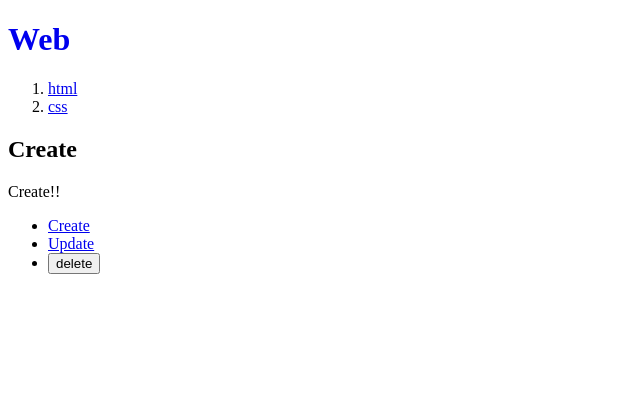
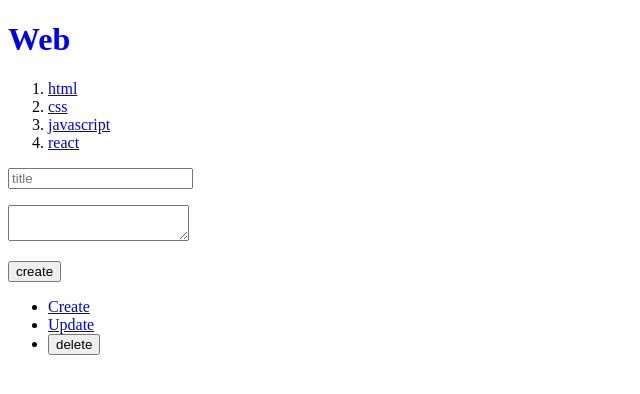
Before and after one commit to yookeunbyul/nextjs-study, a Next.js app: page /create in a window 1280 px wide. Shown: the top 394 px of the page, without its empty margins (0-640 px from the left). Built offline with nearby package versions, Linux system fonts and the light colour scheme; data requests are answered from the project's data file.

Commit message:
✨ Feat: 새로운 글을 post로 작성

```diff
--- a/db.json
+++ b/db.json
@@ -1,6 +1,24 @@
 {
   "topics": [
-    { "id": 1, "title": "html", "body": "html is..." },
-    { "id": 2, "title": "css", "body": "css is..." }
+    {
+      "id": 1,
+      "title": "html",
+      "body": "html is..."
+    },
+    {
+      "id": 2,
+      "title": "css",
+      "body": "css is..."
+    },
+    {
+      "title": "javascript",
+      "body": "javascript is ...",
+      "id": 3
+    },
+    {
+      "title": "react",
+      "body": "react is ...",
+      "id": 4
+    }
   ]
 }
--- a/src/app/create/layout.tsx
+++ /dev/null
@@ -1,10 +0,0 @@
-export default function Layout({
-  children,
-}: Readonly<{ children: React.ReactNode }>) {
-  return (
-    <form>
-      <h2>Create</h2>
-      {children}
-    </form>
-  );
-}
--- a/src/app/create/page.tsx
+++ b/src/app/create/page.tsx
@@ -1,3 +1,44 @@
+"use client";
+
+import { useRouter } from "next/navigation";
+
 export default function Create() {
-  return <>Create!!</>;
+  const router = useRouter();
+  return (
+    <form
+      onSubmit={(e) => {
+        e.preventDefault(); //새로고침 방지
+
+        //name을 check
+        const title = e.target.title.value;
+        const body = e.target.body.value;
+
+        //데이터를 서버에 전송
+        const options = {
+          method: "POST",
+          headers: {
+            "Content-Type": "application/json",
+          },
+          body: JSON.stringify({ title, body }),
+        };
+        fetch(`http://localhost:9999/topics`, options)
+          .then((res) => res.json())
+          .then((result) => {
+            console.log(result);
+            const lastid = result.id;
+            router.push(`/read/${lastid}`);
+          });
+      }}
+    >
+      <p>
+        <input type="text" name="title" placeholder="title" />
+      </p>
+      <p>
+        <textarea name="body" placehodler="body"></textarea>
+      </p>
+      <p>
+        <input type="submit" value="create" />
+      </p>
+    </form>
+  );
 }
```
